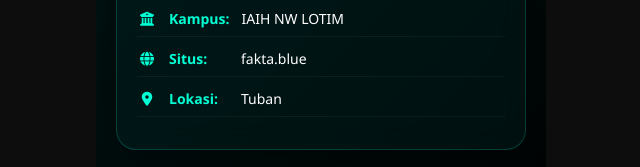
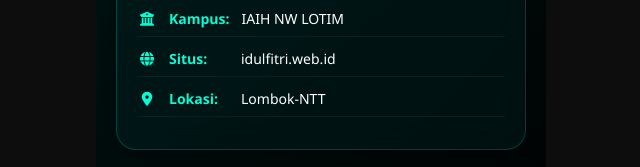
Before and after one commit to Squadsantuy/raudhoh, a plain HTML site: page index.html in a window 1280 px wide. Both pictures are taken after a click on the element "Biodata". Shown: the part 486-653 px from the top of the page, 319-959 px from the left. Drawn offline with Linux system fonts and the light colour scheme.

Commit message:
Update personal information in index.html

```diff
--- a/index.html
+++ b/index.html
@@ -232,15 +232,15 @@
 
             <div class="content-box">
                 <div id="about-me" class="tab-content active-content">
-                    Haii kenalin aku Raudah, mahasiswi semester 5 di IAIH NW LOTIM. Aku aktif mengelola portal berita dan beberapa situs Islami lainnya. <a href="biodata.html" style="color:#00ffd5;text-decoration:none;">Lihat selengkapnya</a>
+                    Haii kenalin aku Raudah, mahasiswi semester 5 jurusan Komunikasi dan Penyiaran Islami di IAIH NW LOTIM. Aku adalah salah satu member makhluk astral yang suka ngedit konten, aktif mengelola portal berita dan beberapa situs Islami lainnya. <a href="biodata.html" style="color:#00ffd5;text-decoration:none;">Lihat selengkapnya</a>
                 </div>
 
                 <div id="biodata" class="tab-content">
                     <ul class="bio-list">
                         <li><i class="fas fa-user"></i> <span class="bio-label">Nama:</span> Raudah</li>
                         <li><i class="fas fa-university"></i> <span class="bio-label">Kampus:</span> IAIH NW LOTIM</li>
-                        <li><i class="fas fa-globe"></i> <span class="bio-label">Situs:</span> fakta.blue</li>
-                        <li><i class="fas fa-map-marker-alt"></i> <span class="bio-label">Lokasi:</span> Tuban</li>
+                        <li><i class="fas fa-globe"></i> <span class="bio-label">Situs:</span>idulfitri.web.id</li>
+                        <li><i class="fas fa-map-marker-alt"></i> <span class="bio-label">Lokasi:</span>Lombok-NTT</li>
                     </ul>
                 </div>
             </div>
```
